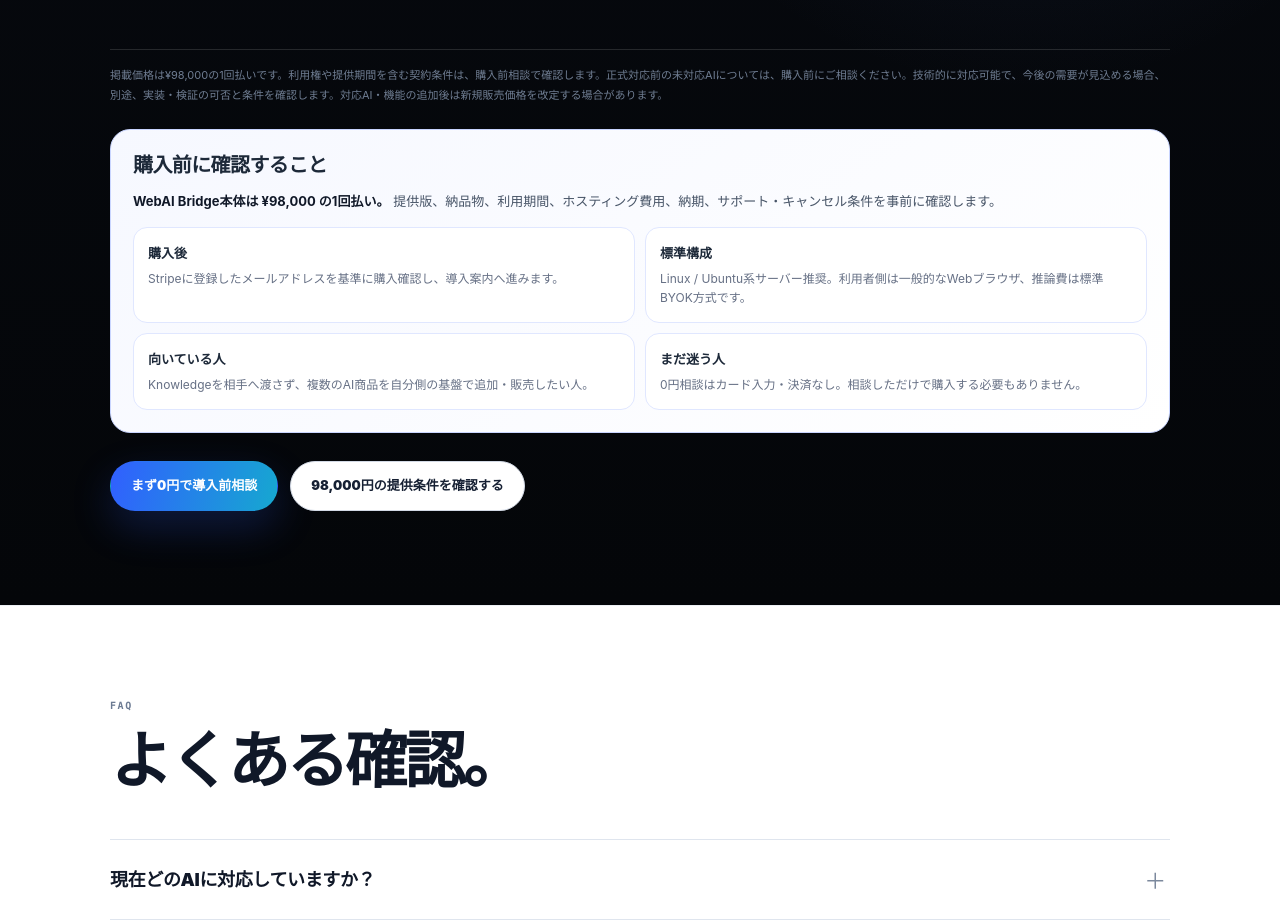
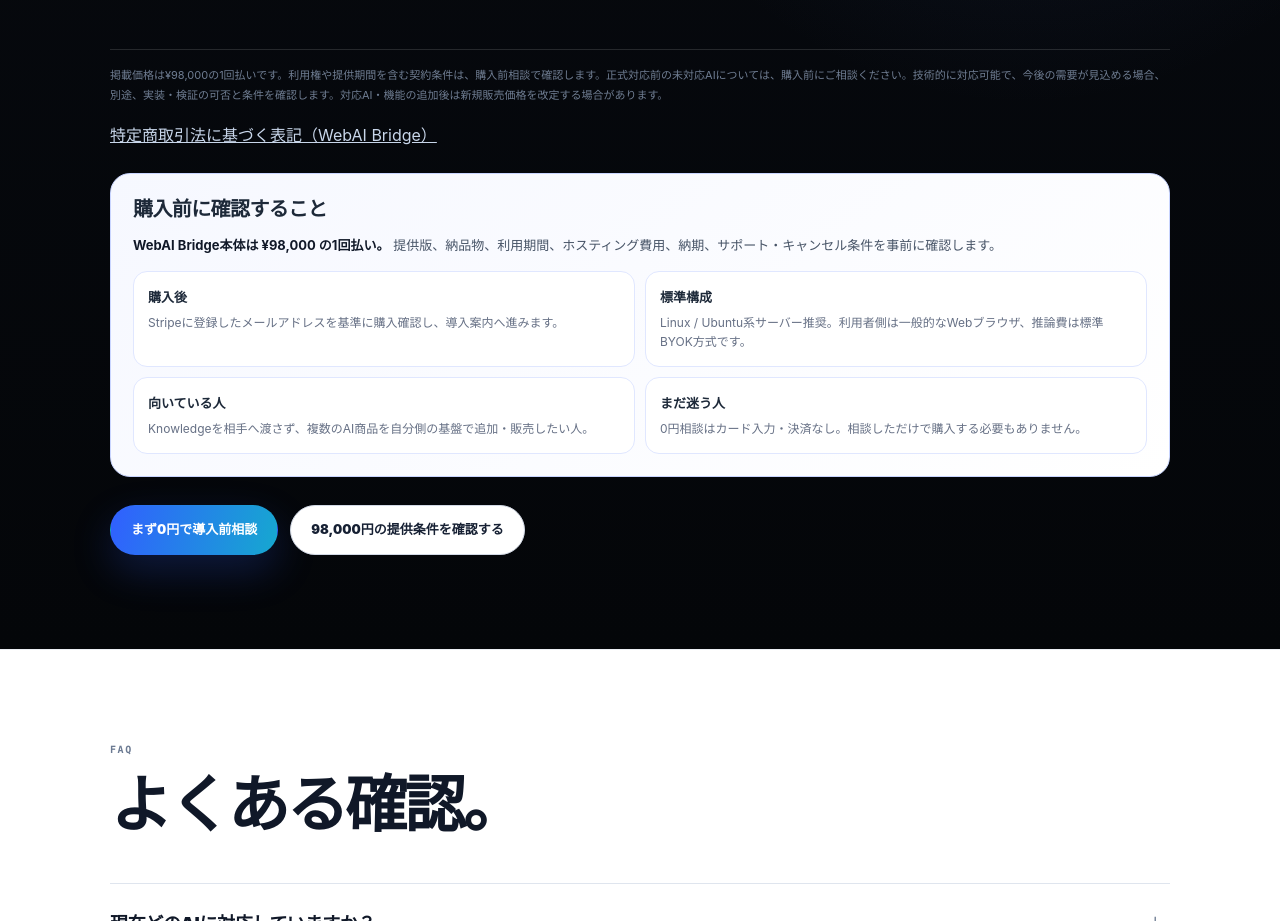
Before and after one commit to nobutakayamauchi/sales-catalog, a plain HTML site: page products/webai-bridge/sales.html in a window 1280 px wide. Shown: the part 10042-10963 px from the top of the page. Drawn offline with Linux system fonts and the light colour scheme.

Commit message:
webai-bridge の販売ページを商品別の特商法表記につなぐ

```diff
--- a/products/webai-bridge/sales.html
+++ b/products/webai-bridge/sales.html
@@ -141,7 +141,8 @@
     <div class="section-head"><div class="eyebrow">OFFER / PRICE COMES AFTER VALUE</div><h2>ここまで読んで、<br>必要だと思った人だけ。</h2><p class="section-copy">OpenAI APIを用いる構成を対象に、導入前相談を受け付けています。対応AI・機能が増えた場合、新規販売価格を改定する予定です。</p></div>
     <div class="price-stage"><div class="price-side"><small>WEB AI BRIDGE / CURRENT PRICE</small><div class="price-new">¥98,000</div></div><div class="price-arrow">→</div><div class="price-side"><small>PAYMENT</small><div class="price-old">ONE-TIME</div></div></div>
     <p class="price-caveat">掲載価格は¥98,000の1回払いです。利用権や提供期間を含む契約条件は、購入前相談で確認します。正式対応前の未対応AIについては、購入前にご相談ください。技術的に対応可能で、今後の需要が見込める場合、別途、実装・検証の可否と条件を確認します。対応AI・機能の追加後は新規販売価格を改定する場合があります。</p>
-    <div class="actions"><a class="cta primary" href="mailto:yamauchi.rts.office@gmail.com" data-contact-hub-open="info">まず0円で導入前相談</a><a class="cta" href="mailto:yamauchi.rts.office@gmail.com" data-contact-hub-open="info">98,000円の提供条件を確認する</a></div>
+    <p><a style="color:inherit;text-decoration:underline" href="https://nobutakayamauchi.github.io/RTS/bridgepatch/tokusho.html#webai-bridge">特定商取引法に基づく表記（WebAI Bridge）</a></p>
+<div class="actions"><a class="cta primary" href="mailto:yamauchi.rts.office@gmail.com" data-contact-hub-open="info">まず0円で導入前相談</a><a class="cta" href="mailto:yamauchi.rts.office@gmail.com" data-contact-hub-open="info">98,000円の提供条件を確認する</a></div>
   </div>
 </section>
 
```
